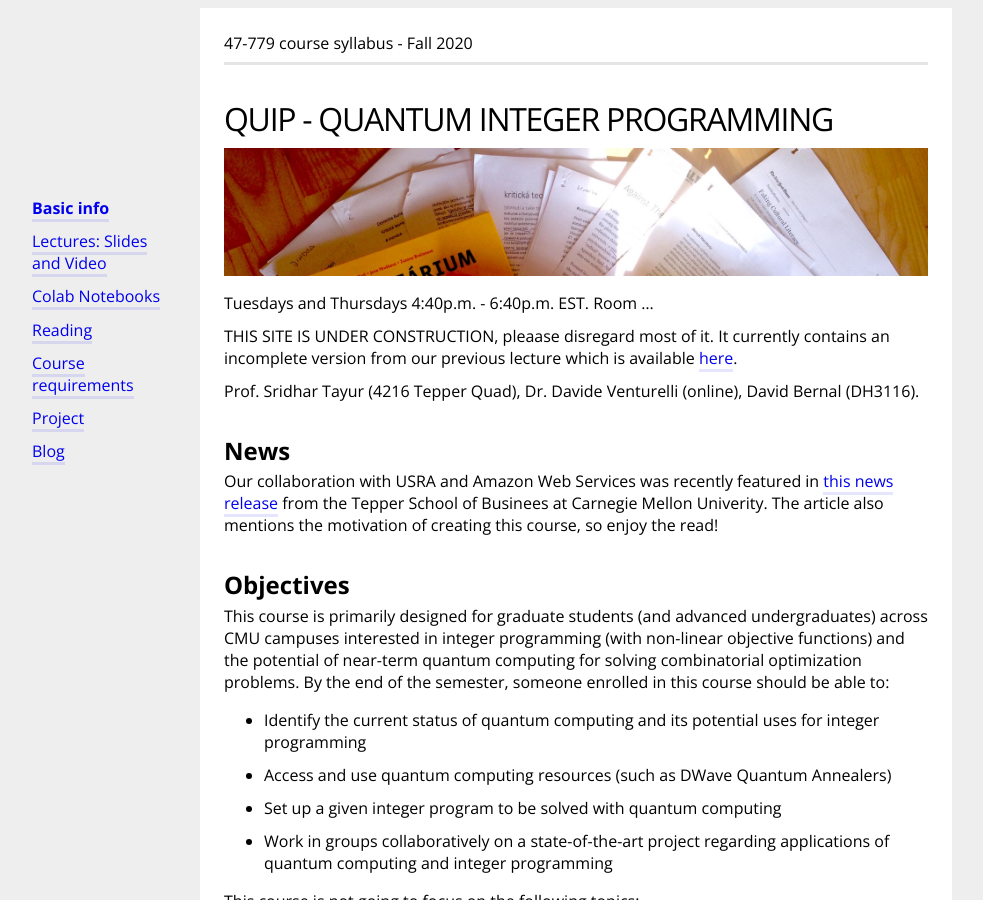
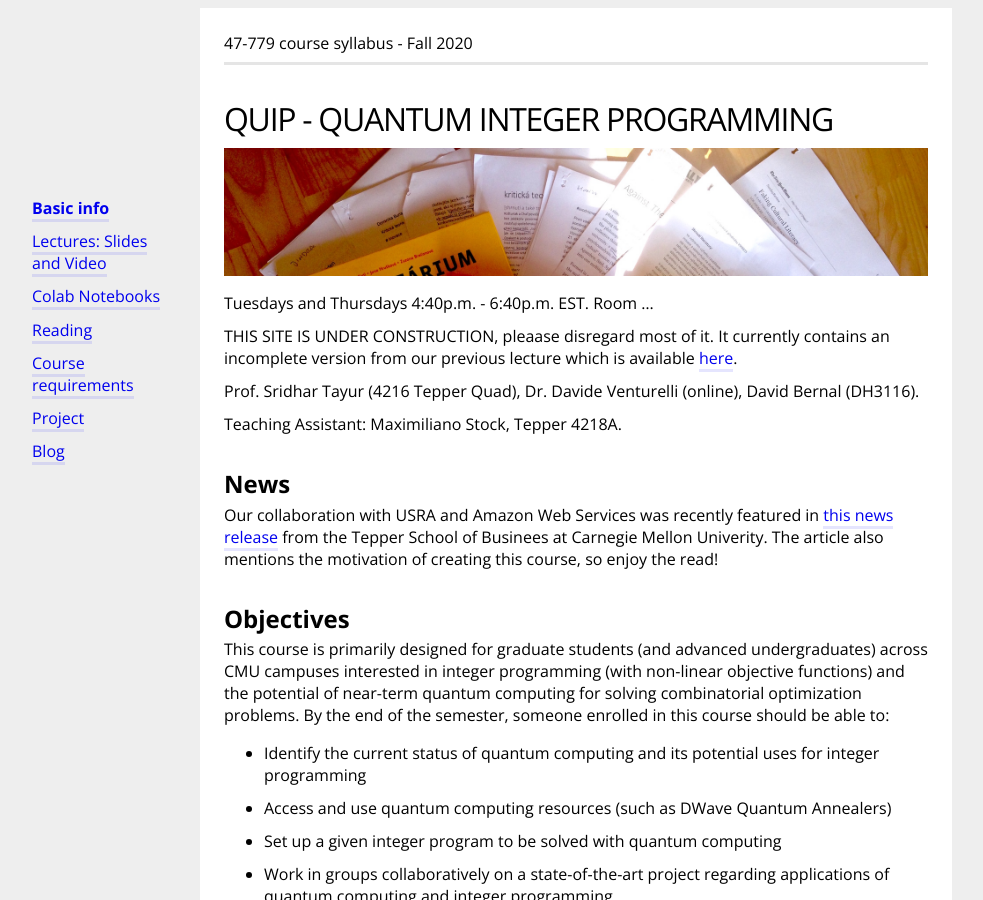
Before and after one commit to bernalde/QuIPML, a Jekyll site: the page built from index.md, in a window 1280 px wide and 900 px high. Shown: the whole window, without its empty margins (64-1047 px from the left). Built offline with Jekyll 4.4.1, drawn with Linux system fonts in a browser that asks for light colours.

Commit message:
Adding TA info

```diff
--- a/index.md
+++ b/index.md
@@ -13,6 +13,8 @@ Tuesdays and Thursdays 4:40p.m. - 6:40p.m. EST. Room ...
 THIS SITE IS UNDER CONSTRUCTION, pleaase disregard most of it. It currently contains an incomplete version from our previous lecture which is available [here](https://bernalde.github.io/QuIP/).
 
 Prof. Sridhar Tayur (4216 Tepper Quad), Dr. Davide Venturelli (online), David Bernal (DH3116).
+
+Teaching Assistant: Maximiliano Stock, Tepper 4218A.
 
 ## News
 
```
